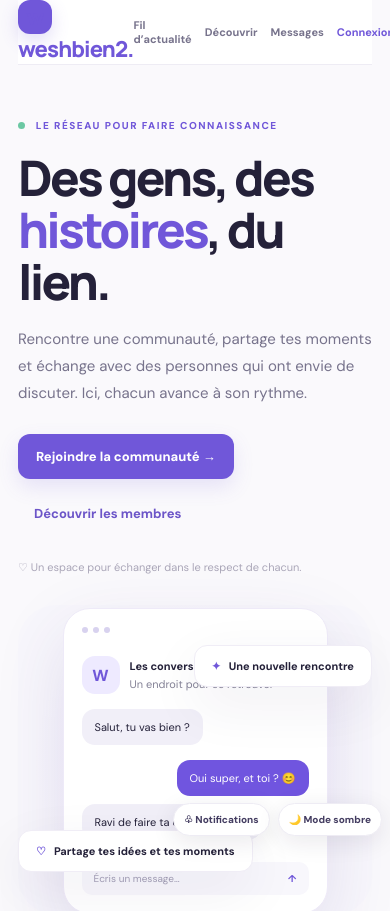
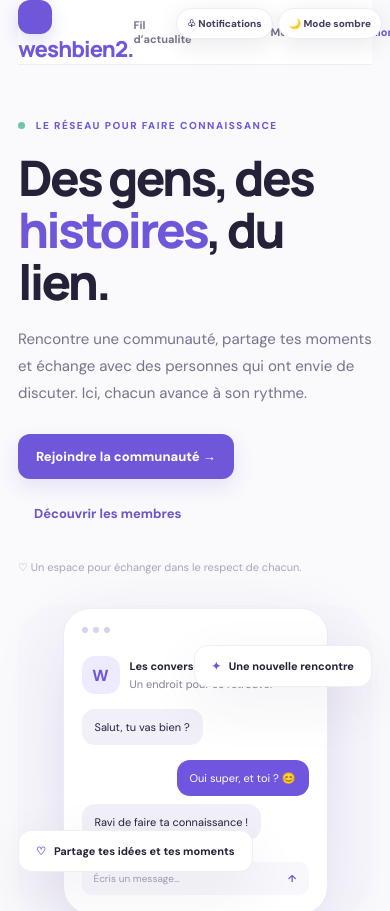
Before and after one commit to frosioaytan99/aytan, a Next.js app in the folder nextjs/: page / in a window 390 px wide. Shown: the top 911 px of the page. Built offline with nearby package versions, Linux system fonts and the light colour scheme; no server answers.

Commit message:
Placer les outils et les notifications en haut

```diff
--- a/nextjs/src/styles/globals.css
+++ b/nextjs/src/styles/globals.css
@@ -165,3 +165,13 @@ html[data-theme="dark"] .comment-form input{background:#191727;color:var(--ink);
 .admin-account-actions button,.message-report{font-size:11px;padding:9px 11px}
 .message-report{border:0;background:transparent;color:#b4473f;cursor:pointer}
 @media(max-width:600px){.admin-account-row{align-items:flex-start;flex-direction:column}.admin-account-actions{width:100%}}
+
+
+/* Barre de notifications et thème en haut */
+.global-tools-top{top:12px;bottom:auto;right:18px;z-index:1100}
+.app-toast{top:68px;right:18px;white-space:normal;line-height:1.5}
+@media(max-width:650px){
+ .global-tools-top{top:8px;right:8px;gap:5px}
+ .global-tools-top a,.global-tools-top button{padding:8px 10px;font-size:10px}
+ .app-toast{top:58px;right:8px}
+}
```
